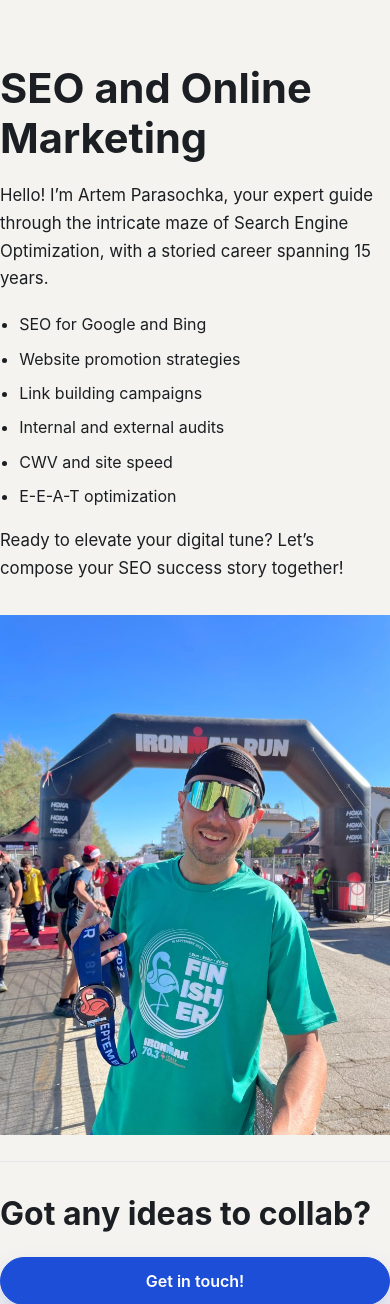
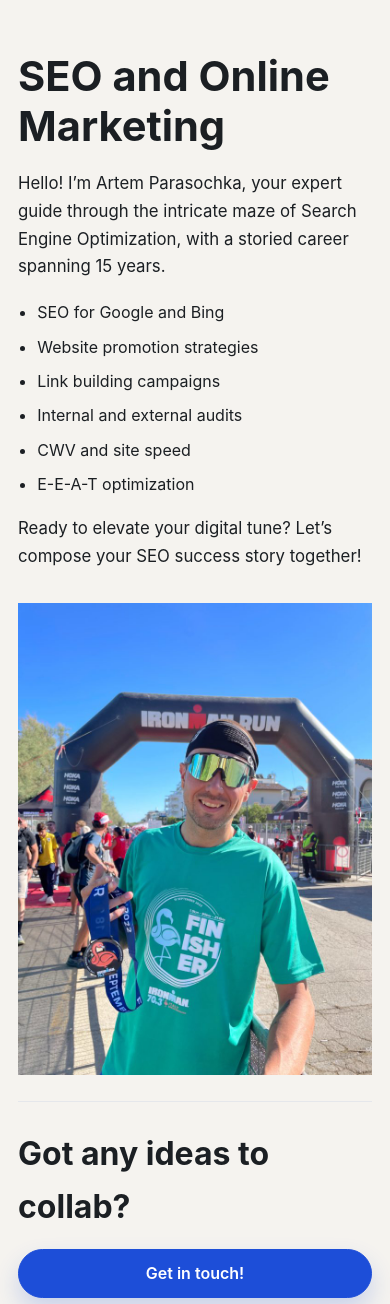
Before and after one commit to parasochka/parasochka.com, a PHP site: page /index.php in a window 390 px wide. Shown: the part 179-1483 px from the top of the page. Run offline with PHP 8.4, Linux system fonts and the light colour scheme.

Commit message:
Improve home page mobile spacing

```diff
--- a/assets/style.css
+++ b/assets/style.css
@@ -189,6 +189,7 @@ hr{border:0;border-top:1px solid var(--border);margin:26px 0}
   .links,.footer-links{gap:8px}
   .nav a{padding:6px 10px}
   .page{padding:24px;border-radius:18px}
+  .home-page .page{padding:24px 18px 32px}
   .hero-layout{
     grid-template-columns:1fr;
   }
```
